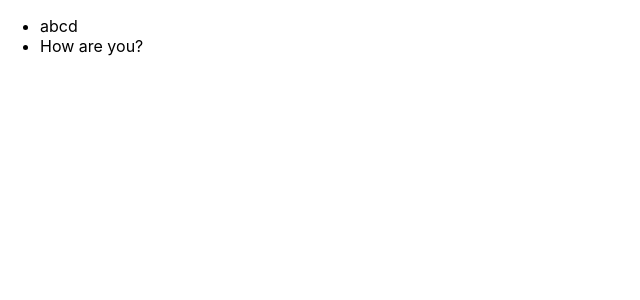
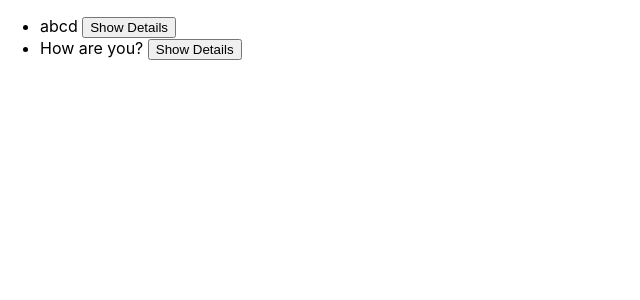
Before and after one commit to swapnilhota/nextjs-api-routes, a Next.js app: page /feedback in a window 1280 px wide. Shown: the top 300 px of the page, without its empty margins (0-640 px from the left). Built offline with nearby package versions, Linux system fonts and the light colour scheme.

Commit message:
fetch-data-from-dynamic-api

```diff
--- a/pages/feedback/index.js
+++ b/pages/feedback/index.js
@@ -1,14 +1,31 @@
-import React from 'react'
+import React, { useState } from 'react'
 import fs from 'fs';
 import path from 'path';
 
 const FeedbackPage = (props) => {
+
+    const [feedbackData, setFeedbackData] = useState();
+
+    const loadFeedbackHandler = (id) => {
+        fetch(`/api/${id}`)
+            .then((response) => response.json())
+            .then((data) => {
+                setFeedbackData(data.feedback);
+            })
+    }
+
     return (
-        <ul>
-            {props.feedbackItems.map((item) => (
-                <li key={item.id}>{item.text}</li>
-            ))}
-        </ul>
+        <>
+            {feedbackData && <p>{feedbackData.email}</p>}
+            <ul>
+                {props.feedbackItems.map((item) => (
+                    <li key={item.id}>
+                        {item.text} <button onClick={loadFeedbackHandler.bind(null, item.id)}>Show Details</button>
+                    </li>
+                ))}
+            </ul>
+        </>
+
     )
 }
 
```
